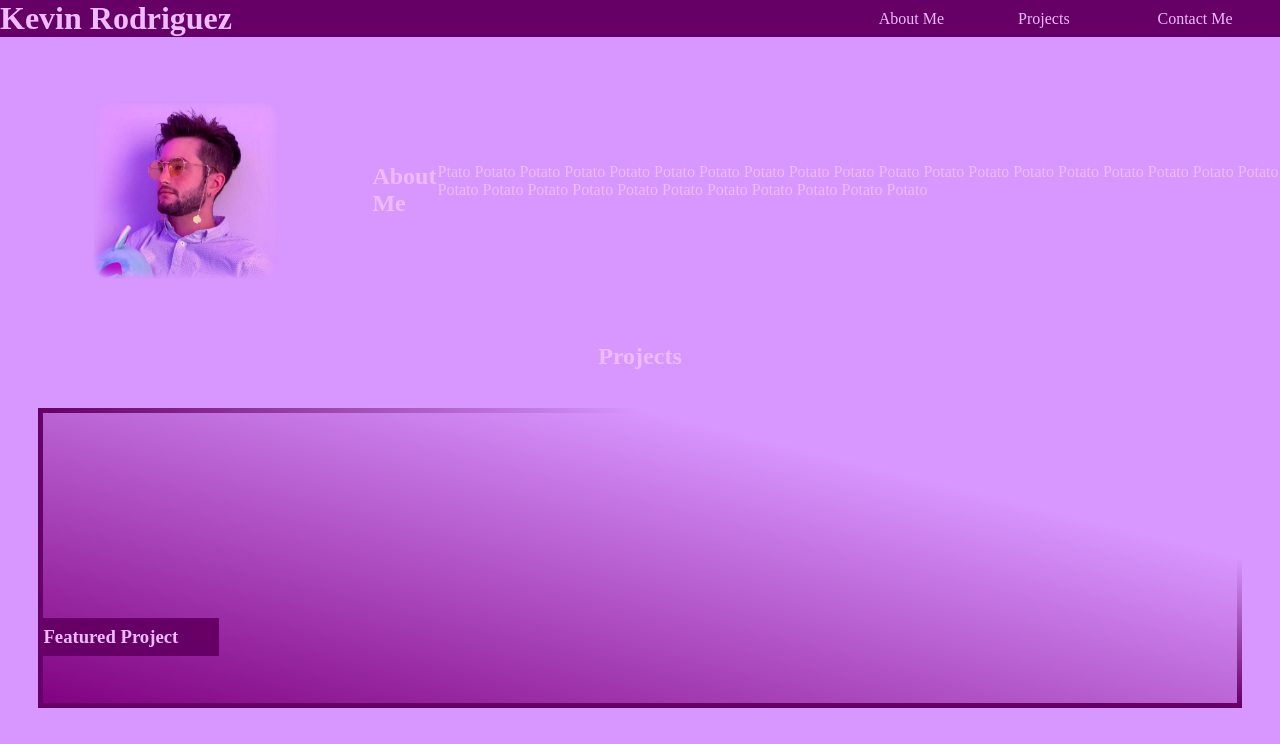
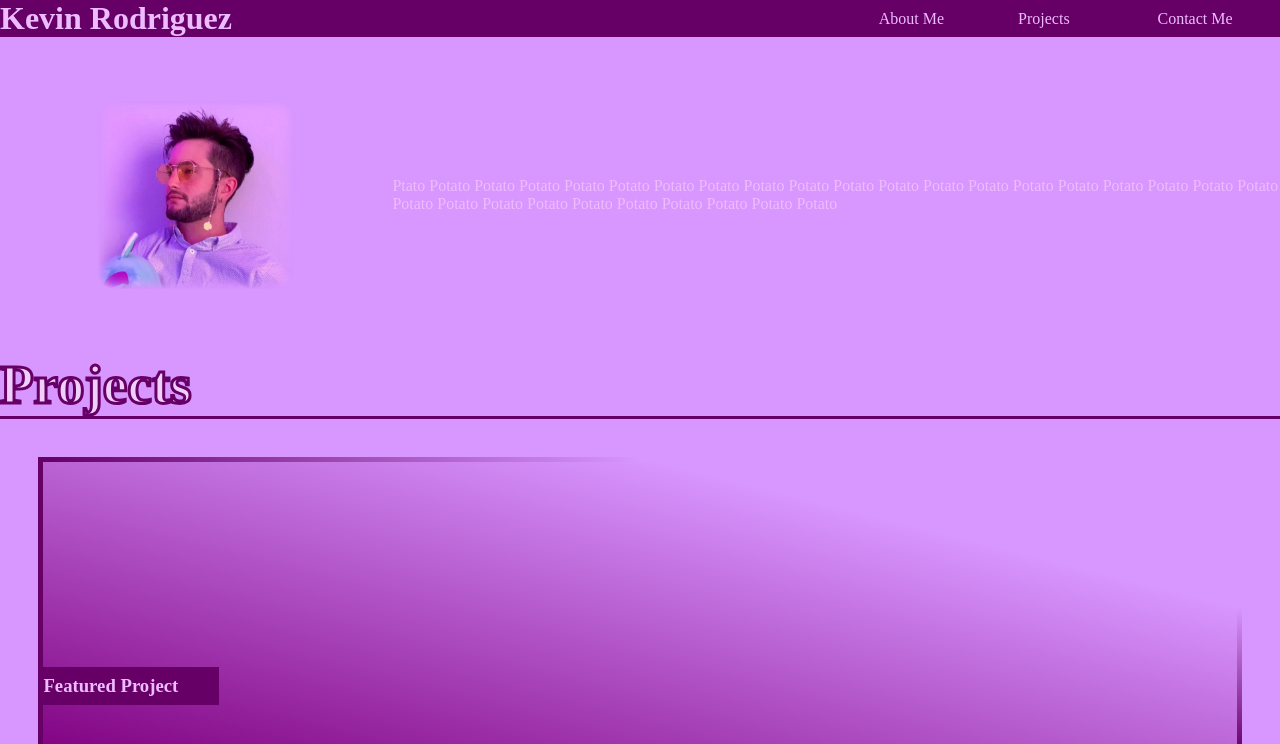
Before and after one commit to kev-rod43/Portfolio, a plain HTML site: page index.html in a window 1280 px wide. Shown: the top 744 px of the page. Drawn offline with Linux system fonts and the light colour scheme.

Commit message:
styled section headers

```diff
--- a/assets/css/style.css
+++ b/assets/css/style.css
@@ -7,6 +7,7 @@
 }
 
 :root {
+    --lightest: #f0cffa;
     --light: #efbbff;
     --mediumlight:	#d896ff;
     --medium: #be29ec;
@@ -48,6 +49,17 @@ main {
     display: flex;
     flex-direction: column;
 }
+/* Styles Section Headers*/
+h2 {
+    width:100%;
+    text-align: left;
+    -webkit-text-stroke: 3px var(--dark);
+    font-weight: bolder;
+    font-size: 55px;
+    color: var(--lightest);
+    border-bottom: 3px solid var(--dark);
+    display:block;
+}
 
 #about-me {
     display: flex;
@@ -62,11 +74,6 @@ main {
     flex-wrap: wrap;
     justify-content: space-around;
     margin-top:5%;
-}
-
-#projects h2 {
-    width:100%;
-    text-align: center;
 }
 
 #contact-me {
--- a/index.html
+++ b/index.html
@@ -28,7 +28,6 @@
             </div>
 
             <div class="card-text">
-                <h2>About Me</h2>
                 <p>
                Ptato Potato Potato Potato Potato Potato Potato Potato Potato Potato
                Potato Potato Potato Potato Potato Potato Potato Potato Potato Potato
```
